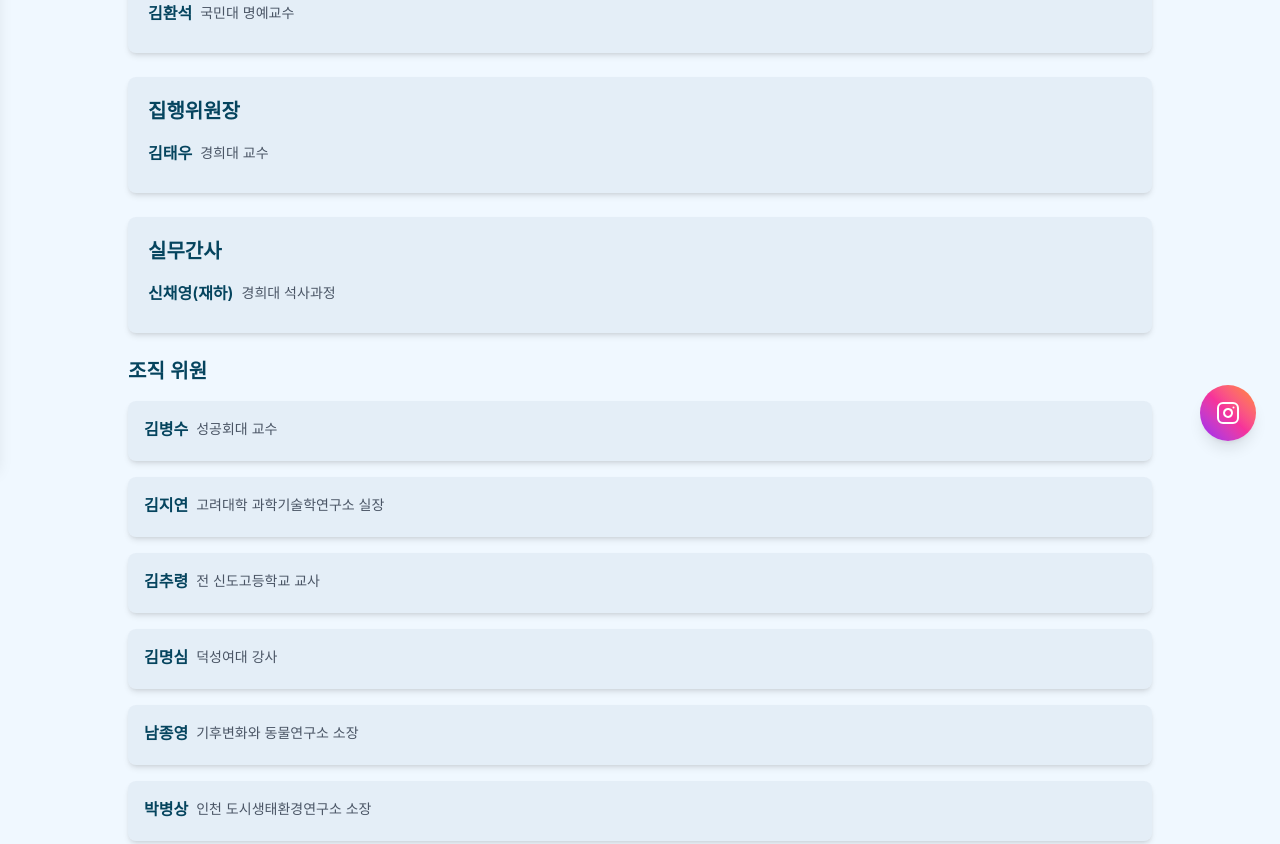
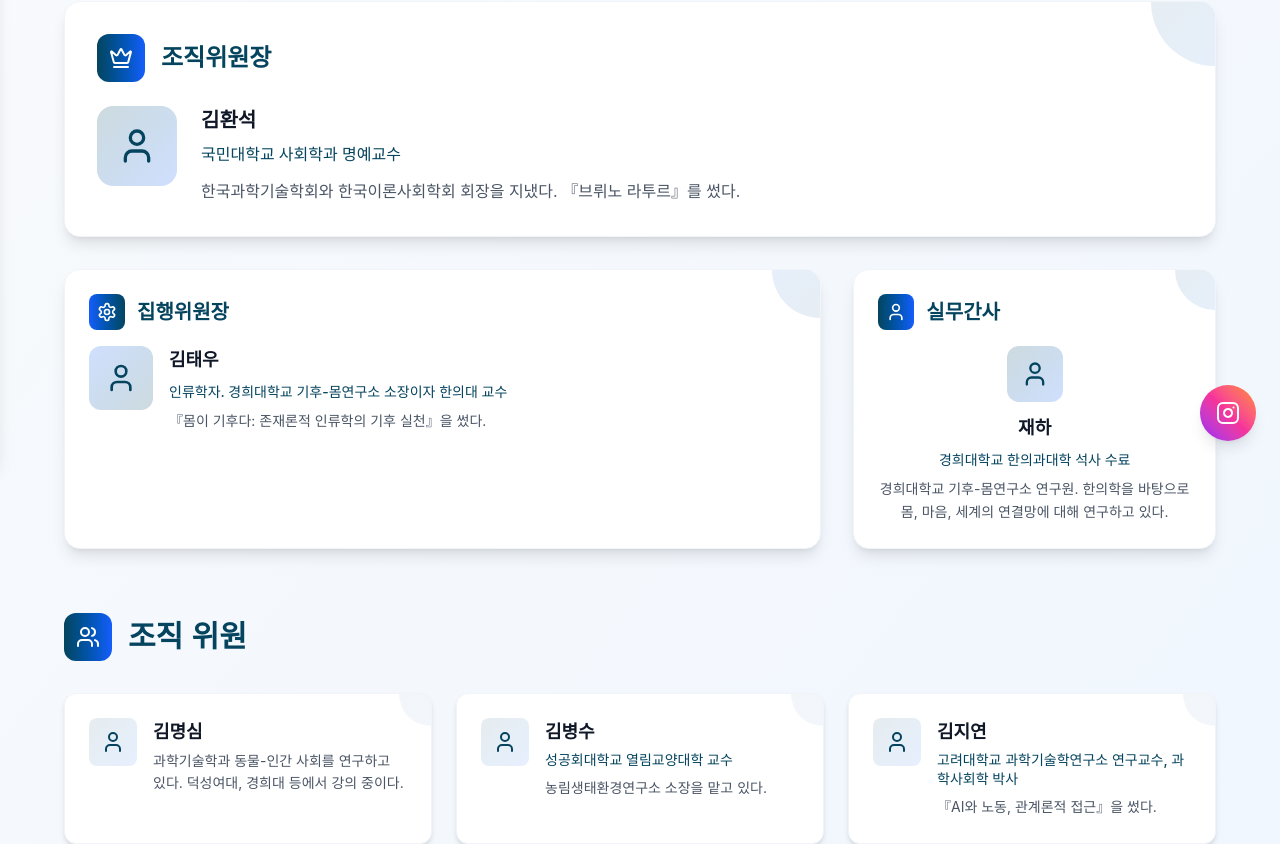
Before and after one commit to shin-minhyuk/samul.parliament, a Next.js app: page /organization in a window 1280 px wide. Shown: the part 335-1179 px from the top of the page. Built offline with nearby package versions, Linux system fonts and the light colour scheme; a web font is replaced by a local one.

Commit message:
[feat] 조직 위원회 디자인 업데이트 및 최종 컨펌 상세 정보 추가 요청 반영

```diff
--- a/src/app/organization/page.tsx
+++ b/src/app/organization/page.tsx
@@ -1,168 +1,218 @@
-import React from "react";
+"use client";
+
+import { User, Crown, Settings, Users } from "lucide-react";
 
 export default function OrganizationPage() {
   return (
+    <div className="min-h-screen bg-gradient-to-br from-slate-50 to-blue-50">
       <div className="container mx-auto px-4 py-16 md:py-24">
-      <div className="mx-auto max-w-5xl">
-        <h1 className="text-ocean-deep mb-8 text-4xl font-bold md:text-5xl">
+        <div className="mx-auto max-w-6xl">
+          {/* Header */}
+          <div className="mb-16 text-center">
+            <h1 className="from-ocean-deep mb-4 bg-gradient-to-r to-blue-600 bg-clip-text text-5xl font-bold text-transparent md:text-6xl">
               조직 위원회
             </h1>
-
-        <section className="mb-12">
-          {/* 조직도 다이어그램 */}
-          {/* <div className="mb-10 overflow-hidden rounded-xl bg-white/90 p-6 shadow-lg backdrop-blur-sm">
-            <div className="flex flex-col items-center">
-              <div className="bg-ocean-deep mb-6 w-64 rounded-lg p-4 text-center text-white">
-                <h3 className="text-xl font-bold">조직위원장</h3>
-                <p>김환석 (국민대 명예교수)</p>
+            <div className="from-ocean-deep mx-auto h-1 w-24 rounded-full bg-gradient-to-r to-blue-600"></div>
           </div>
 
-              <div className="bg-ocean-deep mb-6 h-10 w-1"></div>
-
-              <div className="bg-primary-600 mb-6 w-64 rounded-lg p-4 text-center text-white">
-                <h3 className="text-xl font-bold">집행위원장</h3>
-                <p>김태우 (경희대 교수)</p>
+          {/* Leadership Section */}
+          <div className="mb-16 grid grid-cols-1 gap-8 lg:grid-cols-3">
+            {/* 조직위원장 */}
+            <div className="lg:col-span-3">
+              <div className="group relative overflow-hidden rounded-2xl border border-slate-100 bg-white p-8 shadow-lg transition-all duration-300 hover:shadow-2xl">
+                <div className="from-ocean-deep/10 absolute top-0 right-0 h-32 w-32 translate-x-16 -translate-y-16 rounded-full bg-gradient-to-br to-blue-600/10"></div>
+                <div className="relative">
+                  <div className="mb-6 flex items-center gap-4">
+                    <div className="from-ocean-deep rounded-xl bg-gradient-to-r to-blue-600 p-3 text-white">
+                      <Crown className="h-6 w-6" />
                     </div>
-
-              <div className="bg-ocean-deep mb-6 h-10 w-1"></div>
-
-              <div className="bg-primary-500 mb-6 w-full rounded-lg p-4 text-center text-white">
-                <h3 className="text-lg font-bold">조직 위원</h3>
+                    <h3 className="text-ocean-deep text-2xl font-bold">
+                      조직위원장
+                    </h3>
+                  </div>
+                  <div className="flex items-start gap-6">
+                    <div className="from-ocean-deep/20 flex h-20 w-20 flex-shrink-0 items-center justify-center rounded-2xl bg-gradient-to-br to-blue-600/20">
+                      <User className="text-ocean-deep h-10 w-10" />
+                    </div>
+                    <div className="flex-1">
+                      <h4 className="mb-2 text-xl font-bold text-gray-900">
+                        김환석
+                      </h4>
+                      <p className="text-ocean-deep mb-3 font-medium">
+                        국민대학교 사회학과 명예교수
+                      </p>
+                      <p className="leading-relaxed text-gray-600">
+                        한국과학기술학회와 한국이론사회학회 회장을 지냈다.
+                        『브뤼노 라투르』를 썼다.
+                      </p>
                     </div>
                   </div>
-          </div> */}
-
-          {/* 상세 구성원 */}
-          <div className="mb-10">
-            <div className="bg-ocean-deep/5 mb-6 rounded-lg p-5 shadow-md">
-              <h3 className="text-ocean-deep mb-4 text-xl font-bold">
-                조직위원장
-              </h3>
-              <div className="space-y-3">
-                <div>
-                  <div className="flex items-center gap-2">
-                    <span className="font-semibold">김환석</span>
-                    <span className="text-sm text-gray-600">
-                      국민대 명예교수
-                    </span>
-                  </div>
-                  <p className="mt-2 text-sm text-gray-600"></p>
                 </div>
               </div>
             </div>
 
-            <div className="bg-ocean-deep/5 mb-6 rounded-lg p-5 shadow-md">
-              <h3 className="text-ocean-deep mb-4 text-xl font-bold">
+            {/* 집행위원장 */}
+            <div className="lg:col-span-2">
+              <div className="group relative h-full overflow-hidden rounded-2xl border border-slate-100 bg-white p-6 shadow-lg transition-all duration-300 hover:shadow-2xl">
+                <div className="to-ocean-deep/10 absolute top-0 right-0 h-24 w-24 translate-x-12 -translate-y-12 rounded-full bg-gradient-to-br from-blue-600/10"></div>
+                <div className="relative flex h-full flex-col">
+                  <div className="mb-4 flex items-center gap-3">
+                    <div className="to-ocean-deep rounded-lg bg-gradient-to-r from-blue-600 p-2 text-white">
+                      <Settings className="h-5 w-5" />
+                    </div>
+                    <h3 className="text-ocean-deep text-xl font-bold">
                       집행위원장
                     </h3>
-              <div className="space-y-3">
-                <div>
-                  <div className="flex items-center gap-2">
-                    <span className="font-semibold">김태우</span>
-                    <span className="text-sm text-gray-600">경희대 교수</span>
                   </div>
-                  <p className="mt-2 text-sm text-gray-600"></p>
+                  <div className="flex flex-1 items-start gap-4">
+                    <div className="to-ocean-deep/20 flex h-16 w-16 flex-shrink-0 items-center justify-center rounded-xl bg-gradient-to-br from-blue-600/20">
+                      <User className="text-ocean-deep h-8 w-8" />
+                    </div>
+                    <div className="flex-1">
+                      <h4 className="mb-2 text-lg font-bold text-gray-900">
+                        김태우
+                      </h4>
+                      <p className="text-ocean-deep mb-2 text-sm font-medium">
+                        인류학자. 경희대학교 기후-몸연구소 소장이자 한의대 교수
+                      </p>
+                      <p className="text-sm leading-relaxed text-gray-600">
+                        『몸이 기후다: 존재론적 인류학의 기후 실천』을 썼다.
+                      </p>
+                    </div>
+                  </div>
                 </div>
               </div>
             </div>
 
-            <div className="bg-ocean-deep/5 mb-6 rounded-lg p-5 shadow-md">
-              <h3 className="text-ocean-deep mb-4 text-xl font-bold">
+            {/* 실무간사 */}
+            <div className="lg:col-span-1">
+              <div className="group relative h-full overflow-hidden rounded-2xl border border-slate-100 bg-white p-6 shadow-lg transition-all duration-300 hover:shadow-2xl">
+                <div className="from-ocean-deep/10 absolute top-0 right-0 h-20 w-20 translate-x-10 -translate-y-10 rounded-full bg-gradient-to-br to-blue-600/10"></div>
+                <div className="relative flex h-full flex-col">
+                  <div className="mb-4 flex items-center gap-3">
+                    <div className="from-ocean-deep rounded-lg bg-gradient-to-r to-blue-600 p-2 text-white">
+                      <User className="h-5 w-5" />
+                    </div>
+                    <h3 className="text-ocean-deep text-xl font-bold">
                       실무간사
                     </h3>
-              <div className="space-y-3">
-                <div>
-                  <div className="flex items-center gap-2">
-                    <span className="font-semibold">신채영(재하)</span>
-                    <span className="text-sm text-gray-600">
-                      경희대 석사과정
-                    </span>
                   </div>
-                  <p className="mt-2 text-sm text-gray-600"></p>
+                  <div className="flex flex-1 flex-col gap-3">
+                    <div className="from-ocean-deep/20 mx-auto flex h-14 w-14 items-center justify-center rounded-xl bg-gradient-to-br to-blue-600/20">
+                      <User className="text-ocean-deep h-7 w-7" />
+                    </div>
+                    <div className="text-center">
+                      <h4 className="mb-2 text-lg font-bold text-gray-900">
+                        재하
+                      </h4>
+                      <p className="text-ocean-deep mb-2 text-sm font-medium">
+                        경희대학교 한의과대학 석사 수료
+                      </p>
+                      <p className="text-sm leading-relaxed text-gray-600">
+                        경희대학교 기후-몸연구소 연구원. 한의학을 바탕으로 몸,
+                        마음, 세계의 연결망에 대해 연구하고 있다.
+                      </p>
+                    </div>
+                  </div>
+                </div>
               </div>
             </div>
           </div>
 
-            <h3 className="text-ocean-deep mb-4 text-xl font-bold">
-              조직 위원
-            </h3>
-            <div className="grid gap-4">
-              <div className="bg-ocean-deep/5 rounded-lg p-4 shadow-md">
-                <div className="flex items-center gap-2">
-                  <span className="font-semibold">김병수</span>
-                  <span className="text-sm text-gray-600">성공회대 교수</span>
+          {/* 조직 위원 섹션 */}
+          <div className="mb-8">
+            <div className="mb-8 flex items-center gap-4">
+              <div className="from-ocean-deep rounded-xl bg-gradient-to-r to-blue-600 p-3 text-white">
+                <Users className="h-6 w-6" />
               </div>
-                <p className="mt-1 text-sm text-gray-600"></p>
+              <h3 className="text-ocean-deep text-3xl font-bold">조직 위원</h3>
             </div>
 
-              <div className="bg-ocean-deep/5 rounded-lg p-4 shadow-md">
-                <div className="flex items-center gap-2">
-                  <span className="font-semibold">김지연</span>
-                  <span className="text-sm text-gray-600">
-                    고려대학 과학기술학연구소 실장
-                  </span>
+            <div className="grid grid-cols-1 gap-6 md:grid-cols-2 lg:grid-cols-3">
+              {[
+                {
+                  name: "김명심",
+                  title: "",
+                  description:
+                    "과학기술학과 동물-인간 사회를 연구하고 있다. 덕성여대, 경희대 등에서 강의 중이다.",
+                },
+                {
+                  name: "김병수",
+                  title: "성공회대학교 열림교양대학 교수",
+                  description: "농림생태환경연구소 소장을 맡고 있다.",
+                },
+                {
+                  name: "김지연",
+                  title:
+                    "고려대학교 과학기술학연구소 연구교수, 과학사회학 박사",
+                  description: "『AI와 노동, 관계론적 접근』을 썼다.",
+                },
+                {
+                  name: "김주옥",
+                  title: "서울과학기술대학교 조형대학 교수",
+                  description:
+                    "미술비평과 전시기획을 기반으로 인공지능 시대의 탈경계 예술 확장에 대해 연구하고 있다.",
+                },
+                {
+                  name: "김추령",
+                  title: "성공회대 농림생태환경 연구소 연구교수",
+                  description:
+                    "34년간 과학교사로 재직, 청소년을 위한 기후변화 관련 저서 집필, 다양한 기후변화 교육 프로그램을 연구 개발 적용하고 있음.",
+                },
+                {
+                  name: "남종영",
+                  title: "인간과 동물의 관계에 관심 있는 논픽션 작가",
+                  description: "『동물권력』 외 여러 권을 썼다.",
+                },
+                {
+                  name: "박병상",
+                  title:
+                    "인천도시생태・환경연구소 소장이자 인천환경운동연합 공동대표",
+                  description:
+                    "『어쩌면 가장 위험한 이야기』 외 여러 권을 썼다.",
+                },
+                {
+                  name: "박진희",
+                  title: "동국대학교 교수",
+                  description:
+                    "기후변화 대응을 위한 재생에너지 정책을 연구하고 있다.",
+                },
+                {
+                  name: "조천호",
+                  title: "대기과학자",
+                  description: "국립기상과학원에서 30년 동안 근무했다.",
+                },
+              ].map((member, index) => (
+                <div
+                  key={index}
+                  className="group relative overflow-hidden rounded-xl border border-slate-100 bg-white p-6 shadow-md transition-all duration-300 hover:shadow-xl"
+                >
+                  <div className="from-ocean-deep/5 absolute top-0 right-0 h-16 w-16 translate-x-8 -translate-y-8 rounded-full bg-gradient-to-br to-blue-600/5"></div>
+                  <div className="relative">
+                    <div className="flex items-start gap-4">
+                      <div className="from-ocean-deep/10 flex h-12 w-12 flex-shrink-0 items-center justify-center rounded-lg bg-gradient-to-br to-blue-600/10 transition-transform duration-300 group-hover:scale-110">
+                        <User className="text-ocean-deep h-6 w-6" />
                       </div>
-                <p className="mt-1 text-sm text-gray-600"></p>
-              </div>
-
-              <div className="bg-ocean-deep/5 rounded-lg p-4 shadow-md">
-                <div className="flex items-center gap-2">
-                  <span className="font-semibold">김추령</span>
-                  <span className="text-sm text-gray-600">
-                    전 신도고등학교 교사
-                  </span>
-                </div>
-                <p className="mt-1 text-sm text-gray-600"></p>
-              </div>
-
-              <div className="bg-ocean-deep/5 rounded-lg p-4 shadow-md">
-                <div className="flex items-center gap-2">
-                  <span className="font-semibold">김명심</span>
-                  <span className="text-sm text-gray-600">덕성여대 강사</span>
-                </div>
-                <p className="mt-1 text-sm text-gray-600"></p>
-              </div>
-
-              <div className="bg-ocean-deep/5 rounded-lg p-4 shadow-md">
-                <div className="flex items-center gap-2">
-                  <span className="font-semibold">남종영</span>
-                  <span className="text-sm text-gray-600">
-                    기후변화와 동물연구소 소장
-                  </span>
-                </div>
-                <p className="mt-1 text-sm text-gray-600"></p>
-              </div>
-
-              <div className="bg-ocean-deep/5 rounded-lg p-4 shadow-md">
-                <div className="flex items-center gap-2">
-                  <span className="font-semibold">박병상</span>
-                  <span className="text-sm text-gray-600">
-                    인천 도시생태환경연구소 소장
-                  </span>
-                </div>
-                <p className="mt-1 text-sm text-gray-600"></p>
-              </div>
-
-              <div className="bg-ocean-deep/5 rounded-lg p-4 shadow-md">
-                <div className="flex items-center gap-2">
-                  <span className="font-semibold">박진희</span>
-                  <span className="text-sm text-gray-600">동국대 교수</span>
-                </div>
-                <p className="mt-1 text-sm text-gray-600"></p>
-              </div>
-
-              <div className="bg-ocean-deep/5 rounded-lg p-4 shadow-md">
-                <div className="flex items-center gap-2">
-                  <span className="font-semibold">조천호</span>
-                  <span className="text-sm text-gray-600">
-                    초대 국립기상과학원장, 대기과학자
-                  </span>
-                </div>
-                <p className="mt-1 text-sm text-gray-600"></p>
+                      <div className="min-w-0 flex-1">
+                        <h4 className="group-hover:text-ocean-deep mb-1 text-lg font-bold text-gray-900 transition-colors duration-300">
+                          {member.name}
+                        </h4>
+                        {member.title && (
+                          <p className="text-ocean-deep mb-2 text-sm leading-snug font-medium">
+                            {member.title}
+                          </p>
+                        )}
+                        <p className="text-sm leading-relaxed text-gray-600">
+                          {member.description}
+                        </p>
                       </div>
                     </div>
                   </div>
-        </section>
+                </div>
+              ))}
+            </div>
+          </div>
+        </div>
       </div>
     </div>
   );
--- a/src/app/recruitment/page.tsx
+++ b/src/app/recruitment/page.tsx
@@ -59,7 +59,7 @@ export default function RecruitmentPage() {
                       <div>
                         <p className="font-medium">모집 기간</p>
                         <p className="text-sm text-gray-200">
-                          2025년 6월 16일 ~ 7월 31일
+                          2025년 6월 17일 ~ 7월 31일
                         </p>
                       </div>
                     </div>
```
Lines whose indentation alone changed are shown as unchanged.
